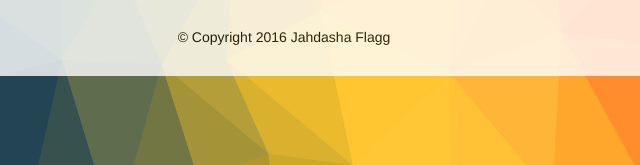
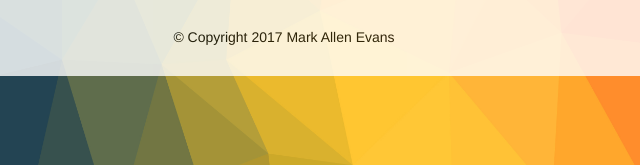
Before and after one commit to shopglobal/giphy, a plain HTML site: page beta/index.html in a window 1280 px wide. Shown: the part 635-800 px from the top of the page, 356-996 px from the left. Drawn offline with nearby package versions, Linux system fonts and the light colour scheme.

Commit message:
Updates within the index. Changes to Assets, in jQuery added APi

```diff
--- a/beta/index.html
+++ b/beta/index.html
@@ -37,7 +37,7 @@
     </div>
     <footer>
         <div id="footer" class="container">
-            <h4 id="copyright">&copy; Copyright 2016 Jahdasha Flagg</h4>
+            <h4 id="copyright">&copy; Copyright 2017 Mark Allen Evans </h4>
         </div>
     </footer>
     <script src="http://code.jquery.com/jquery-2.1.3.min.js"></script>
```
